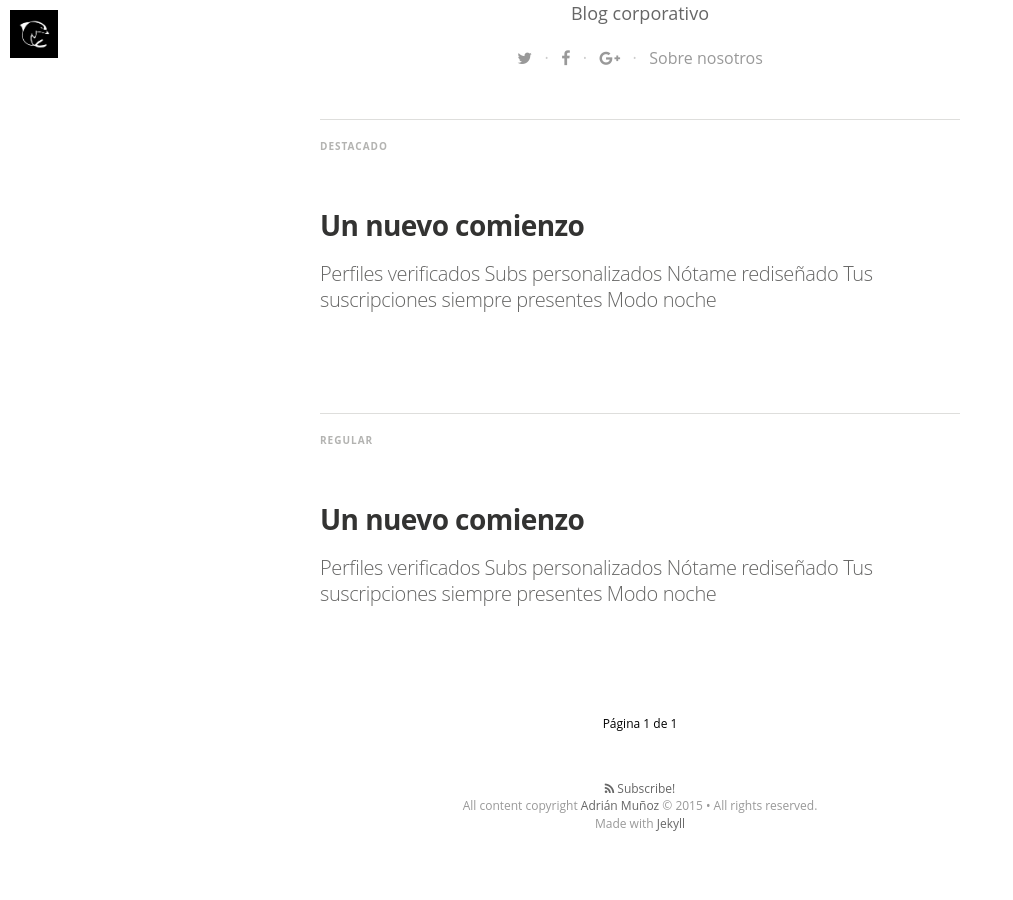
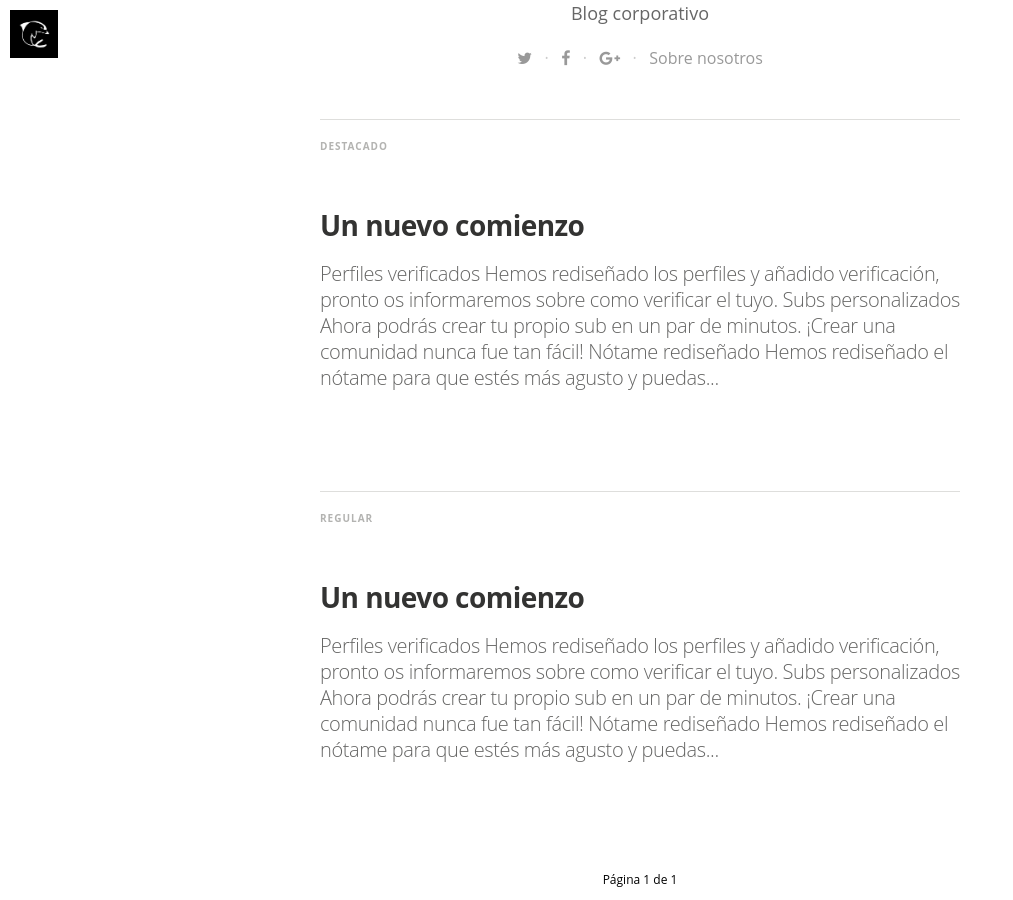
Before and after one commit to adrianmugnoz/adrianmugnoz.github.com.antiguo, a Jekyll site: the page built from index.html, in a window 1280 px wide and 900 px high, scrolled down 592 px. Shown: the whole window, without its empty margins (0-1013 px from the left). Built offline with Jekyll 4.4.1, drawn with Linux system fonts in a browser that asks for light colours; nearby versions of some CDN libraries; some web fonts are replaced; Markdown is read by kramdown in place of the engine named in the settings; the list of posts is cut into pages by our own code.

Commit message:
Update 2015-01-30-nuevo-comienzo.markdown

```diff
--- a/_posts/2015-01-30-nuevo-comienzo.markdown
+++ b/_posts/2015-01-30-nuevo-comienzo.markdown
@@ -9,16 +9,33 @@
 ---
 
 ## Perfiles verificados
+
 ![](http://i.imgur.com/7LwJbeb.png)
 
+Hemos rediseñado los perfiles y añadido verificación, pronto os informaremos sobre como verificar el tuyo.
+
 ## Subs personalizados
+
 ![](http://i.imgur.com/zbx2wWe.png)
 
+Ahora podrás crear tu propio sub en un par de minutos. ¡Crear una comunidad nunca fue tan fácil!
+
+![](http://i.imgur.com/Sd0mrCO.png)
+
 ## Nótame rediseñado
+
 ![](http://imgur.com/95N7Doi.png)
 
+Hemos rediseñado el nótame para que estés más agusto y puedas debatir sobre cualquier cosa con el resto de la comunidad. Ahora con autocompletado de usuarios y emoticonos ;-)
+
 ## Tus suscripciones siempre presentes
+
 ![](http://imgur.com/Otl2HBM.png)
 
+No importa el lugar de la web en el que estés, siempre tendrás a mano tus suscripciones.
+
 ## Modo noche
+
 ![](http://i.imgur.com/42ws523.png)
+
+Para que los más nocturnos se sientan cómodos
```
